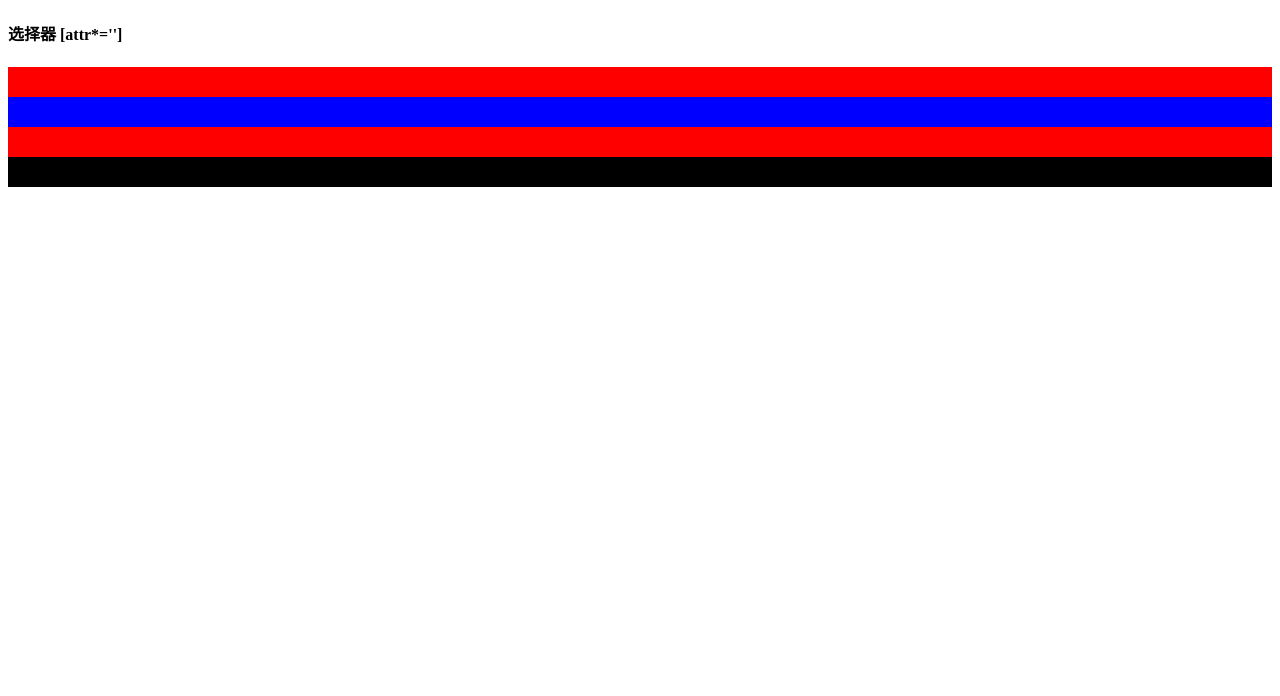
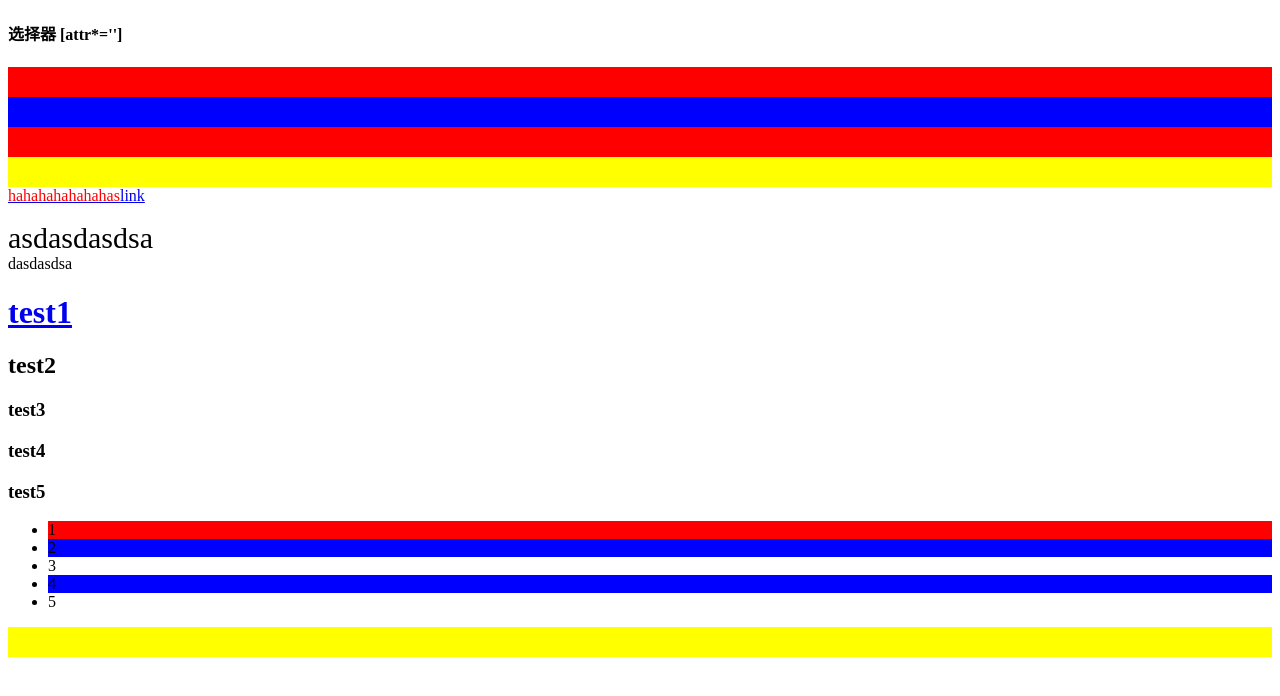
Before and after one commit to jinjidedajiang/css3, a plain HTML site: page firstCss3Code.html in a window 1280 px wide. Drawn offline with Linux system fonts and the light colour scheme.

Commit message:
选择器

```diff
--- a/firstCss3Code.html
+++ b/firstCss3Code.html
@@ -13,11 +13,48 @@
 		}
 
 		div[id^='2'] {
+			content : 'hahahahahahahas';
 			background: blue;
 		}
+
+		a[href$='html']:before {
+			content : 'hahahahahahahas';
+			color: red;
+		}
+
+		p:first-line {
+			font-size: 30px;
+		}
+
+		#test:not(h1) {
+			background: black;
+		}
+
+		:empty {
+			background: yellow;
+		}
+
+		:target {
+			background: blue;
+		}
+
+		#test2>li:first-child {
+			background: red;
+		}
+
+		#test2>li:nth-child(even) {
+			background: blue;
+		}
+
+	/* 	p:first-letter {
+		color: yellow;
+		font-size: 30px;
+	} */
 	</style>
 </head>
 <body>
+
+
 
 <p>
 	<h4>选择器 [attr*='']</h4>
@@ -25,8 +62,35 @@
 	<div id='2section2'></div>
 	<div id='section2'></div>
 	<div id='mytest3'></div>
+	<a href="adasdjl.html">link</a>
 </p>
 
 
+<p>
+	asdasdasdsa<br>
+	dasdasdsa
+</p>
+
+
+
+
+<p id='test1'>
+	<h1 id='test1test'><a href="#test1test">test1</a></h1>
+	<h2>test2</h2>
+	<h3>test3</h3>
+	<h3>test4</h3>
+	<h3>test5</h3>
+</p>
+
+<ul id="test2">
+	<li>1</li>
+	<li>2</li>
+	<li>3</li>
+	<li>4</li>
+	<li>5</li>
+</ul>
+
+<div style="clear:both;"></div>
+
 </body>
 </html>
```
Also changed, not shown: firstCss3.html (deleted, +0 -42 lines), firstCss3.markdown (added).
